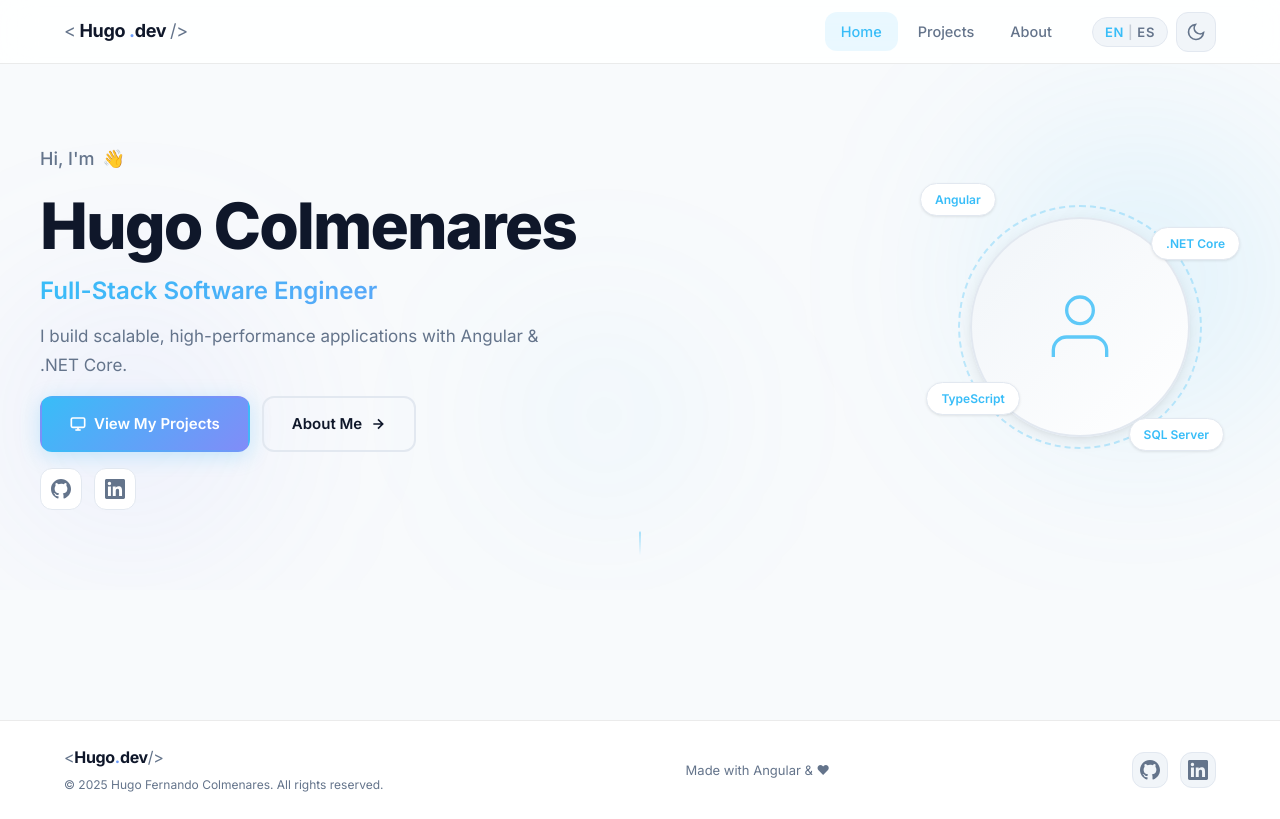
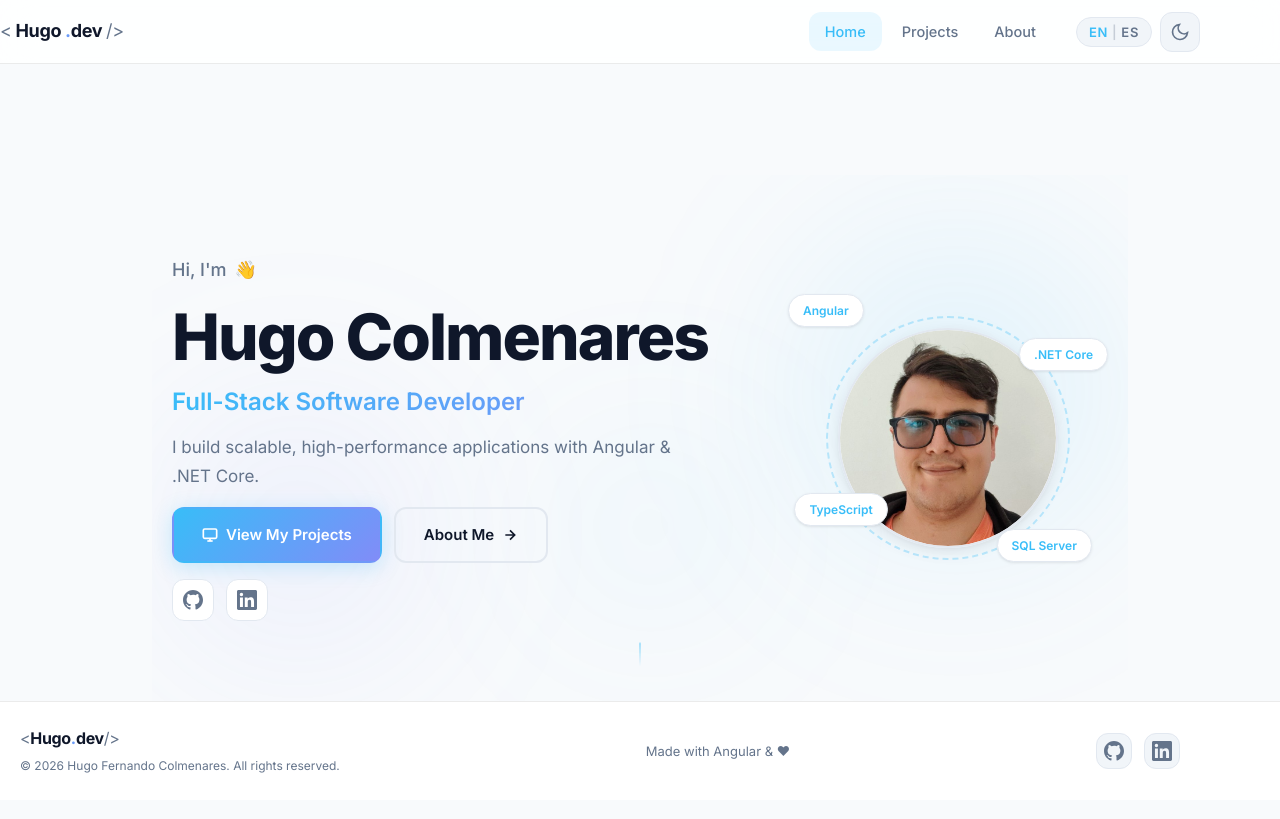
Before and after one commit to HugoFernandoColmenares/HugoWebPortafolio, an Angular app: page / in a window 1280 px wide. Built offline with nearby package versions, Linux system fonts and the light colour scheme.

Commit message:
make some improvements

```diff
--- a/src/app/app.component.css
+++ b/src/app/app.component.css
@@ -0,0 +1,4 @@
+:host {
+    display: block;
+    height: 100vh;
+}
--- a/src/app/app.config.ts
+++ b/src/app/app.config.ts
@@ -2,7 +2,12 @@ import { ApplicationConfig, provideZoneChangeDetection } from '@angular/core';
 import { provideRouter } from '@angular/router';
 
 import { routes } from './app.routes';
+import { HashLocationStrategy, LocationStrategy } from '@angular/common';
 
 export const appConfig: ApplicationConfig = {
-  providers: [provideZoneChangeDetection({ eventCoalescing: true }), provideRouter(routes)]
+  providers: [
+    provideZoneChangeDetection({ eventCoalescing: true }),
+    provideRouter(routes),
+    { provide: LocationStrategy, useClass: HashLocationStrategy },
+  ]
 };
--- a/src/app/core/services/translation.service.ts
+++ b/src/app/core/services/translation.service.ts
@@ -12,7 +12,7 @@ const TRANSLATIONS = {
     // Hero
     hero_greeting: "Hi, I'm",
     hero_name: 'Hugo Colmenares',
-    hero_title: 'Full-Stack Software Engineer',
+    hero_title: 'Full-Stack Software Developer',
     hero_subtitle: 'I build scalable, high-performance applications with Angular & .NET Core.',
     hero_cta_projects: 'View My Projects',
     hero_cta_about: 'About Me',
@@ -24,7 +24,7 @@ const TRANSLATIONS = {
     projects_status_wip: 'In Progress',
     // About
     about_heading: 'About Me',
-    about_bio: 'I am a passionate Full-Stack Engineer with experience in building enterprise applications using Angular, .NET Core, and SQL Server. I care about clean architecture, SOLID principles, and delivering excellent user experiences.',
+    about_bio: 'I am a passionate Full-Stack Developer with experience in building enterprise applications using Angular, .NET Core, and SQL Server. I care about clean architecture, SOLID principles, and delivering excellent user experiences.',
     about_skills_heading: 'Tech Stack',
     about_contact_heading: 'Get in Touch',
     about_contact_submit: 'Send Message',
@@ -32,7 +32,7 @@ const TRANSLATIONS = {
     about_contact_email: 'Your Email',
     about_contact_message: 'Your Message',
     // Footer
-    footer_copy: '© 2025 Hugo Fernando Colmenares. All rights reserved.',
+    footer_copy: '© 2026 Hugo Fernando Colmenares. All rights reserved.',
     footer_made_with: 'Made with Angular & ♥',
     // Misc
     btn_github: 'GitHub',
@@ -48,7 +48,7 @@ const TRANSLATIONS = {
     // Hero
     hero_greeting: 'Hola, soy',
     hero_name: 'Hugo Colmenares',
-    hero_title: 'Ingeniero de Software Full-Stack',
+    hero_title: 'Desarrollador de Software Full-Stack',
     hero_subtitle: 'Construyo aplicaciones escalables y de alto rendimiento con Angular & .NET Core.',
     hero_cta_projects: 'Ver Mis Proyectos',
     hero_cta_about: 'Acerca de Mí',
@@ -60,7 +60,7 @@ const TRANSLATIONS = {
     projects_status_wip: 'En Progreso',
     // About
     about_heading: 'Acerca de Mí',
-    about_bio: 'Soy un Ingeniero Full-Stack apasionado con experiencia en el desarrollo de aplicaciones empresariales usando Angular, .NET Core y SQL Server. Me preocupo por la arquitectura limpia, los principios SOLID y ofrecer excelentes experiencias de usuario.',
+    about_bio: 'Soy un Desarrollador Full-Stack apasionado con experiencia en el desarrollo de aplicaciones empresariales usando Angular, .NET Core y SQL Server. Me preocupo por la arquitectura limpia, los principios SOLID y ofrecer excelentes experiencias de usuario.',
     about_skills_heading: 'Tecnologías',
     about_contact_heading: 'Contáctame',
     about_contact_submit: 'Enviar Mensaje',
--- a/src/app/pages/about/about.component.css
+++ b/src/app/pages/about/about.component.css
@@ -37,8 +37,11 @@
   flex-shrink: 0;
 }
 
-.about__avatar-icon {
-  color: var(--color-accent);
+.about__avatar-img {
+  width: 100%;
+  height: 100%;
+  border-radius: var(--radius-lg, 2rem);
+  object-fit: cover;
 }
 
 .about__bio {
--- a/src/app/pages/about/about.component.html
+++ b/src/app/pages/about/about.component.html
@@ -9,10 +9,8 @@
     <!-- Bio + Avatar -->
     <div class="about__bio-row">
       <div class="about__avatar">
-        <div class="about__avatar-inner">
-          <svg width="70" height="70" viewBox="0 0 24 24" fill="none" stroke="currentColor" stroke-width="0.8" class="about__avatar-icon">
-            <path d="M20 21v-2a4 4 0 00-4-4H8a4 4 0 00-4 4v2"/><circle cx="12" cy="7" r="4"/>
-          </svg>
+        <div class="about__avatar-inner" style="overflow: hidden;">
+          <img src="profile picture.jpeg" alt="About Me Avatar" class="about__avatar-img" />
         </div>
       </div>
       <div class="about__bio">
--- a/src/app/pages/home/home.component.css
+++ b/src/app/pages/home/home.component.css
@@ -21,35 +21,48 @@
   filter: blur(80px);
   animation: blobFloat 8s ease-in-out infinite;
 }
+
 .hero__blob--1 {
   width: 50rem;
   height: 50rem;
-  background: radial-gradient(circle, rgba(56,189,248,0.15) 0%, transparent 70%);
+  background: radial-gradient(circle, rgba(56, 189, 248, 0.15) 0%, transparent 70%);
   top: -10%;
   right: -10%;
   animation-delay: 0s;
 }
+
 .hero__blob--2 {
   width: 40rem;
   height: 40rem;
-  background: radial-gradient(circle, rgba(129,140,248,0.12) 0%, transparent 70%);
+  background: radial-gradient(circle, rgba(129, 140, 248, 0.12) 0%, transparent 70%);
   bottom: -5%;
   left: -5%;
   animation-delay: -2s;
 }
+
 .hero__blob--3 {
   width: 30rem;
   height: 30rem;
-  background: radial-gradient(circle, rgba(56,189,248,0.08) 0%, transparent 70%);
+  background: radial-gradient(circle, rgba(56, 189, 248, 0.08) 0%, transparent 70%);
   top: 40%;
   left: 35%;
   animation-delay: -4s;
 }
 
 @keyframes blobFloat {
-  0%, 100% { transform: translate(0, 0) scale(1); }
-  33%       { transform: translate(2rem, -3rem) scale(1.05); }
-  66%       { transform: translate(-2rem, 2rem) scale(0.97); }
+
+  0%,
+  100% {
+    transform: translate(0, 0) scale(1);
+  }
+
+  33% {
+    transform: translate(2rem, -3rem) scale(1.05);
+  }
+
+  66% {
+    transform: translate(-2rem, 2rem) scale(0.97);
+  }
 }
 
 .hero__content {
@@ -59,7 +72,7 @@
   grid-template-columns: 1fr auto;
   align-items: center;
   gap: var(--space-xl);
-  padding: var(--space-xl) 0;
+  padding: var(--space-xl) 2rem;
 }
 
 .hero__text {
@@ -108,7 +121,8 @@
   animation-delay: 0.5s;
 }
 
-.btn-primary, .btn-outline {
+.btn-primary,
+.btn-outline {
   display: inline-flex;
   align-items: center;
   gap: 0.8rem;
@@ -125,20 +139,25 @@
 .btn-primary {
   background: linear-gradient(135deg, #38bdf8 0%, #818cf8 100%);
   color: white;
-  box-shadow: 0 4px 20px rgba(56,189,248,0.25);
+  box-shadow: 0 4px 20px rgba(56, 189, 248, 0.25);
 }
+
 .btn-primary:hover {
   transform: translateY(-2px);
-  box-shadow: 0 8px 30px rgba(56,189,248,0.4);
+  box-shadow: 0 8px 30px rgba(56, 189, 248, 0.4);
   color: white;
 }
-.btn-primary:active { transform: translateY(0); }
+
+.btn-primary:active {
+  transform: translateY(0);
+}
 
 .btn-outline {
   background: transparent;
   color: var(--color-text-heading);
   border-color: var(--color-border);
 }
+
 .btn-outline:hover {
   border-color: var(--color-accent);
   color: var(--color-accent);
@@ -164,6 +183,7 @@
   transition: all 0.15s ease;
   text-decoration: none;
 }
+
 .hero__social-link:hover {
   color: var(--color-accent);
   border-color: var(--color-accent);
@@ -201,9 +221,11 @@
   box-shadow: var(--shadow-md);
 }
 
-.hero__avatar-icon {
-  color: var(--color-accent);
-  opacity: 0.8;
+.hero__avatar-img {
+  width: 100%;
+  height: 100%;
+  border-radius: 50%;
+  object-fit: cover;
 }
 
 .hero__avatar-ring {
@@ -215,7 +237,11 @@
   animation: spinRing 20s linear infinite;
 }
 
-@keyframes spinRing { to { transform: rotate(360deg); } }
+@keyframes spinRing {
+  to {
+    transform: rotate(360deg);
+  }
+}
 
 .hero__chip {
   position: absolute;
@@ -231,14 +257,40 @@
   animation: chipFloat 4s ease-in-out infinite;
 }
 
-.hero__chip--1 { top: 5%;  left: 0;    animation-delay: 0s; }
-.hero__chip--2 { top: 20%; right: 0;   animation-delay: -1s; }
-.hero__chip--3 { bottom: 20%; left: 2%; animation-delay: -2s; }
-.hero__chip--4 { bottom: 10%; right: 5%; animation-delay: -3s; }
+.hero__chip--1 {
+  top: 5%;
+  left: 0;
+  animation-delay: 0s;
+}
+
+.hero__chip--2 {
+  top: 20%;
+  right: 0;
+  animation-delay: -1s;
+}
+
+.hero__chip--3 {
+  bottom: 20%;
+  left: 2%;
+  animation-delay: -2s;
+}
+
+.hero__chip--4 {
+  bottom: 10%;
+  right: 5%;
+  animation-delay: -3s;
+}
 
 @keyframes chipFloat {
-  0%, 100% { transform: translateY(0); }
-  50%       { transform: translateY(-0.8rem); }
+
+  0%,
+  100% {
+    transform: translateY(0);
+  }
+
+  50% {
+    transform: translateY(-0.8rem);
+  }
 }
 
 .hero__scroll {
@@ -257,8 +309,15 @@
 }
 
 @keyframes scrollDot {
-  0%   { opacity: 1; transform: scaleY(1); }
-  100% { opacity: 0; transform: scaleY(0.3) translateY(1rem); }
+  0% {
+    opacity: 1;
+    transform: scaleY(1);
+  }
+
+  100% {
+    opacity: 0;
+    transform: scaleY(0.3) translateY(1rem);
+  }
 }
 
 @media (max-width: 900px) {
@@ -266,8 +325,14 @@
     grid-template-columns: 1fr;
     text-align: center;
   }
-  .hero__greeting, .hero__actions, .hero__social {
+
+  .hero__greeting,
+  .hero__actions,
+  .hero__social {
     justify-content: center;
   }
-  .hero__avatar-wrapper { display: none; }
+
+  .hero__avatar-wrapper {
+    display: none;
+  }
 }
--- a/src/app/pages/home/home.component.html
+++ b/src/app/pages/home/home.component.html
@@ -56,10 +56,8 @@
     <!-- Hero Avatar -->
     <div class="hero__avatar-wrapper animate-fade-in-up">
       <div class="hero__avatar">
-        <div class="hero__avatar-inner">
-          <svg width="80" height="80" viewBox="0 0 24 24" fill="none" stroke="currentColor" stroke-width="1" class="hero__avatar-icon">
-            <path d="M20 21v-2a4 4 0 00-4-4H8a4 4 0 00-4 4v2"/><circle cx="12" cy="7" r="4"/>
-          </svg>
+        <div class="hero__avatar-inner" style="overflow: hidden;">
+          <img src="profile picture.jpeg" alt="Hero Avatar" class="hero__avatar-img" />
         </div>
         <div class="hero__avatar-ring"></div>
       </div>
--- a/src/app/pages/layout/layout.component.css
+++ b/src/app/pages/layout/layout.component.css
@@ -1,3 +1,18 @@
+:host {
+    display: grid;
+    grid-template-rows: auto 1fr auto;
+    height: 100vh;
+    overflow: hidden;
+    margin: 0;
+    padding: 0;
+}
+
 .main-content {
-    min-height: calc(100vh - var(--header-height) - 8rem);
+    overflow-y: scroll;
+    margin: 0;
+    padding: 0;
+    display: flex;
+    flex-direction: column;
+    align-items: center;
+    padding: 0 2rem;
 }
--- a/src/app/pages/projects/projects.component.html
+++ b/src/app/pages/projects/projects.component.html
@@ -9,7 +9,7 @@
 
     <!-- Filters -->
     <div class="projects-page__filters">
-      @for (filter of allFilters; track filter) {
+      @for (filter of allFilters(); track filter) {
         <button
           class="filter-btn"
           [class.filter-btn--active]="activeFilter() === filter"
--- a/src/app/shared/footer/footer.component.css
+++ b/src/app/shared/footer/footer.component.css
@@ -11,6 +11,7 @@
   justify-content: space-between;
   gap: var(--space-md);
   flex-wrap: wrap;
+  padding: 0 2rem;
 }
 
 .footer__left {
@@ -61,6 +62,7 @@
   text-decoration: none;
   transition: all var(--transition-fast);
 }
+
 .footer__social:hover {
   color: var(--color-accent);
   border-color: var(--color-accent);
@@ -68,9 +70,19 @@
 }
 
 @media (max-width: 600px) {
+  .footer {
+    padding: var(--space-sm) 0;
+  }
+
+  .footer__left {
+    grid-column: span 2;
+  }
+
   .footer__inner {
-    flex-direction: column;
+    display: grid;
+    grid-template-columns: 1fr 1fr; /* Creamos dos columnas iguales */
+    gap: var(--space-xs);
+    justify-items: center;
     text-align: center;
-    align-items: center;
   }
 }
--- a/src/styles.css
+++ b/src/styles.css
@@ -97,6 +97,9 @@ body {
   background-color: var(--color-background);
   color: var(--color-text);
   height: 100vh;
+  margin: 0;
+  padding: 0;
+  overflow: hidden;
   -webkit-font-smoothing: antialiased;
   -moz-osx-font-smoothing: grayscale;
   transition: background-color var(--transition-base), color var(--transition-base);
@@ -141,12 +144,8 @@ ul, ol { list-style: none; }
 .container {
   width: 100%;
   max-width: var(--max-width);
-  margin: 0 auto;
-  padding: 0 var(--space-md);
-}
-
-.section {
-  padding: var(--space-xl) 0;
+  margin: 0;
+  padding: 0;
 }
 
 .text-accent { color: var(--color-accent); }
```
Also changed, not shown: src/app/pages/projects/projects.component.ts (+29 -14 lines), public/profile picture.jpeg (added), 1 other file (tests, documents, lock files or other folders).
